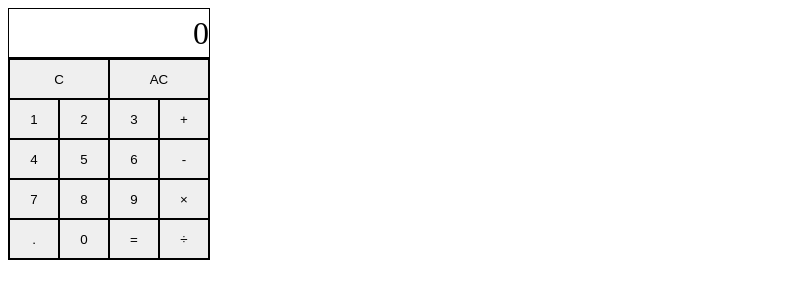
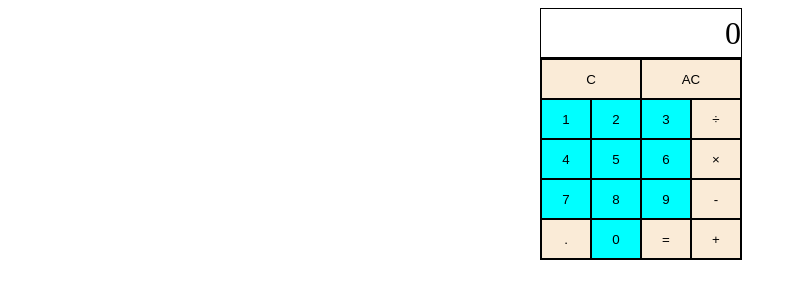
Before and after one commit to xandora/top-calculator, a website: page index.html in a window 1280 px wide. Shown: the whole page, without its empty margins (0-797 px from the left). Drawn offline with Linux system fonts and the light colour scheme.

Commit message:
update characters for mult. and div.

```diff
--- a/style.css
+++ b/style.css
@@ -1,5 +1,10 @@
+.calculator {
+    margin: auto;
+    width: 200px;
+}
+
 #buttons {
-    width: 200px;
+    width: 100%;
     height: 200px;
     border: 1px solid black;
     display: grid;
@@ -7,6 +12,12 @@
 }
 
 #buttons > button {
+    background-color: antiquewhite;
+    border: 1px solid black;
+}
+
+#buttons > button.number {
+    background-color: aqua;
     border: 1px solid black;
 }
 
@@ -14,7 +25,7 @@
     text-align: end;
     font-size: 2rem;
     line-height: 3rem;
-    width: 200px;
+    width: 100%;
     height: 3rem;
     border: 1px solid black;
 }
@@ -32,22 +43,22 @@
 }
 
 #plus {
-    grid-row-start: 2;
+    grid-row-start: 5;
     grid-column-start: 4;
 }
 
 #minus {
+    grid-row-start: 4;
+    grid-column-start: 4;
+}
+
+#times {
     grid-row-start: 3;
     grid-column-start: 4;
 }
 
-#times {
-    grid-row-start: 4;
-    grid-column-start: 4;
-}
-
 #divide {
-    grid-row-start: 5;
+    grid-row-start: 2;
     grid-column-start: 4;
 }
 
```
